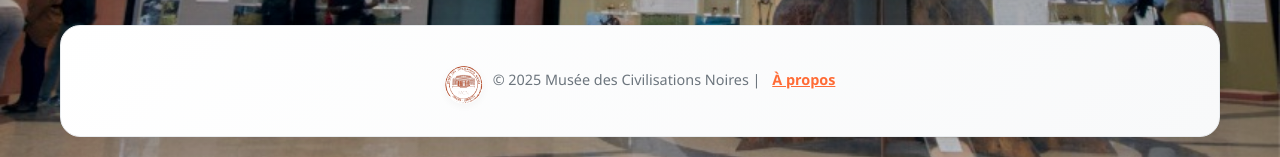
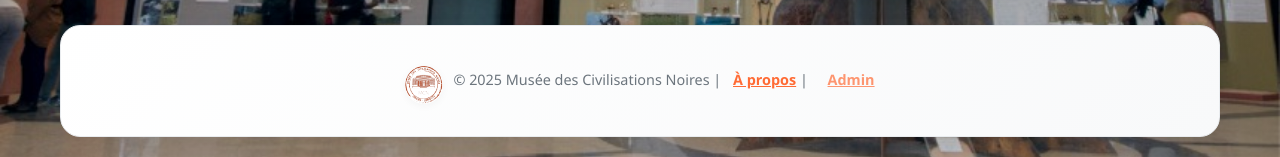
Before and after one commit to kebe199/musee, a React (Create React App) app in the folder frontend/: page / in a window 1280 px wide. Shown: the part 693-850 px from the top of the page. Built offline with nearby package versions, Linux system fonts and the light colour scheme; no server answers.

Commit message:
création de la page admin et la gestion du scroll pour arriver en haut des pages à chaque routage

```diff
--- a/frontend/src/App.js
+++ b/frontend/src/App.js
@@ -7,6 +7,8 @@ import LanguageSelector from './components/LanguageSelector';
 import './App.css';
 import ScanQR from './pages/ScanQR';
 import About from './pages/About';
+import Admin from './pages/Admin';
+import ScrollToTop from './ScrollToTop';
 
 function App() {
   const [lang, setLang] = useState('fr');
@@ -15,6 +17,7 @@ function App() {
 
   return (
     <Router>
+      <ScrollToTop />
       <div
         className="app-shell"
         style={{
@@ -88,6 +91,7 @@ function App() {
           <Route path="/work/:id" element={<WorkDetail lang={lang} />} />
           <Route path="/scan" element={<ScanQR />} />
           <Route path="/about" element={<About />} />
+          <Route path="/admin" element={<Admin />} />
         </Routes>
         <section className="ad-section" aria-label="Publicités">
           <div className="ad-viewport">
@@ -111,6 +115,8 @@ function App() {
           <span>&copy; {new Date().getFullYear()} Musée des Civilisations Noires</span>
           <span> | </span>
           <Link to="/about" className="footer-link">À propos</Link>
+          <span> | </span>
+          <Link to="/admin" className="footer-link" style={{marginLeft: 16, opacity: 0.7}}>Admin</Link>
         </footer>
         </div>
       </div>
```
